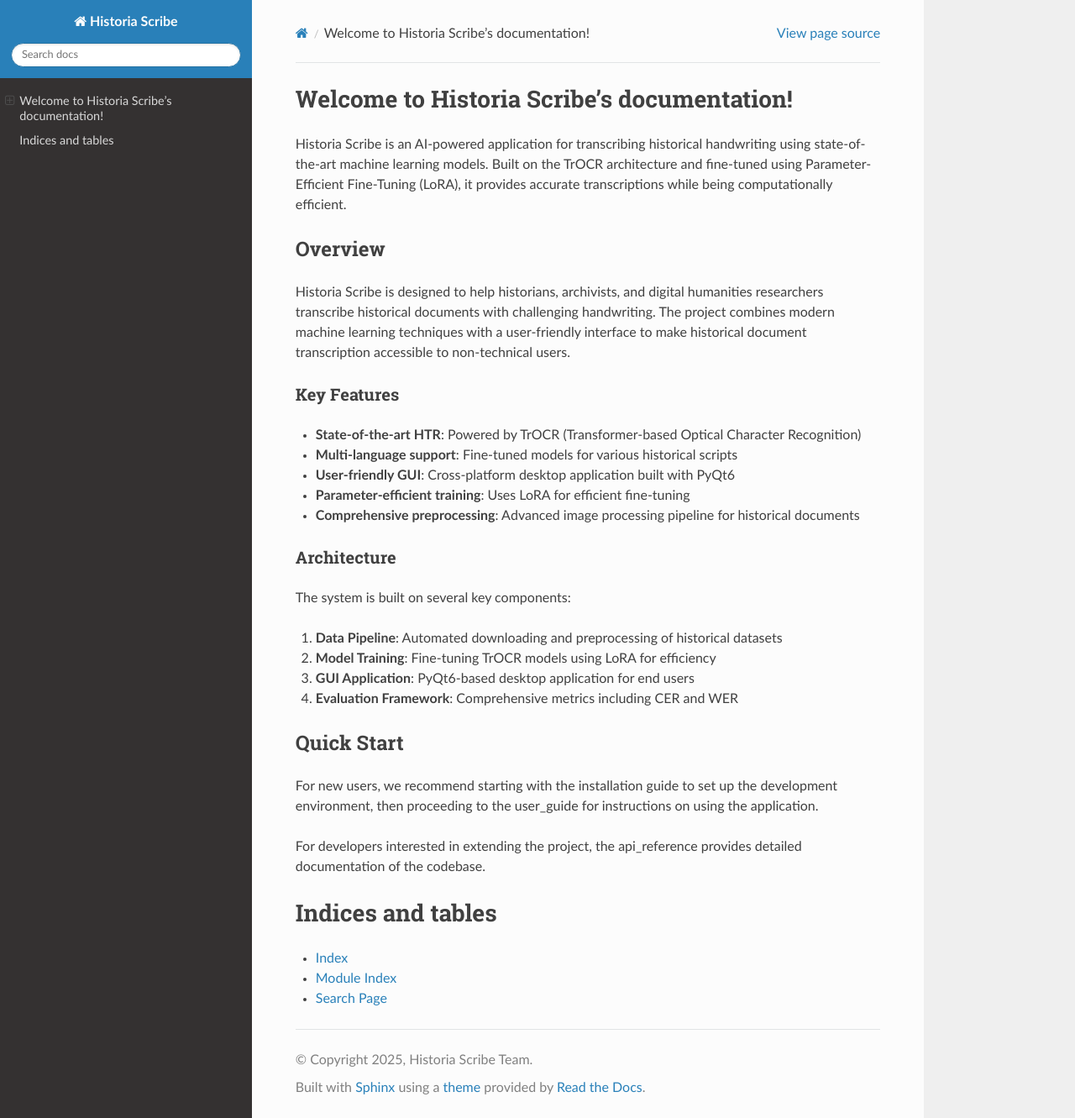
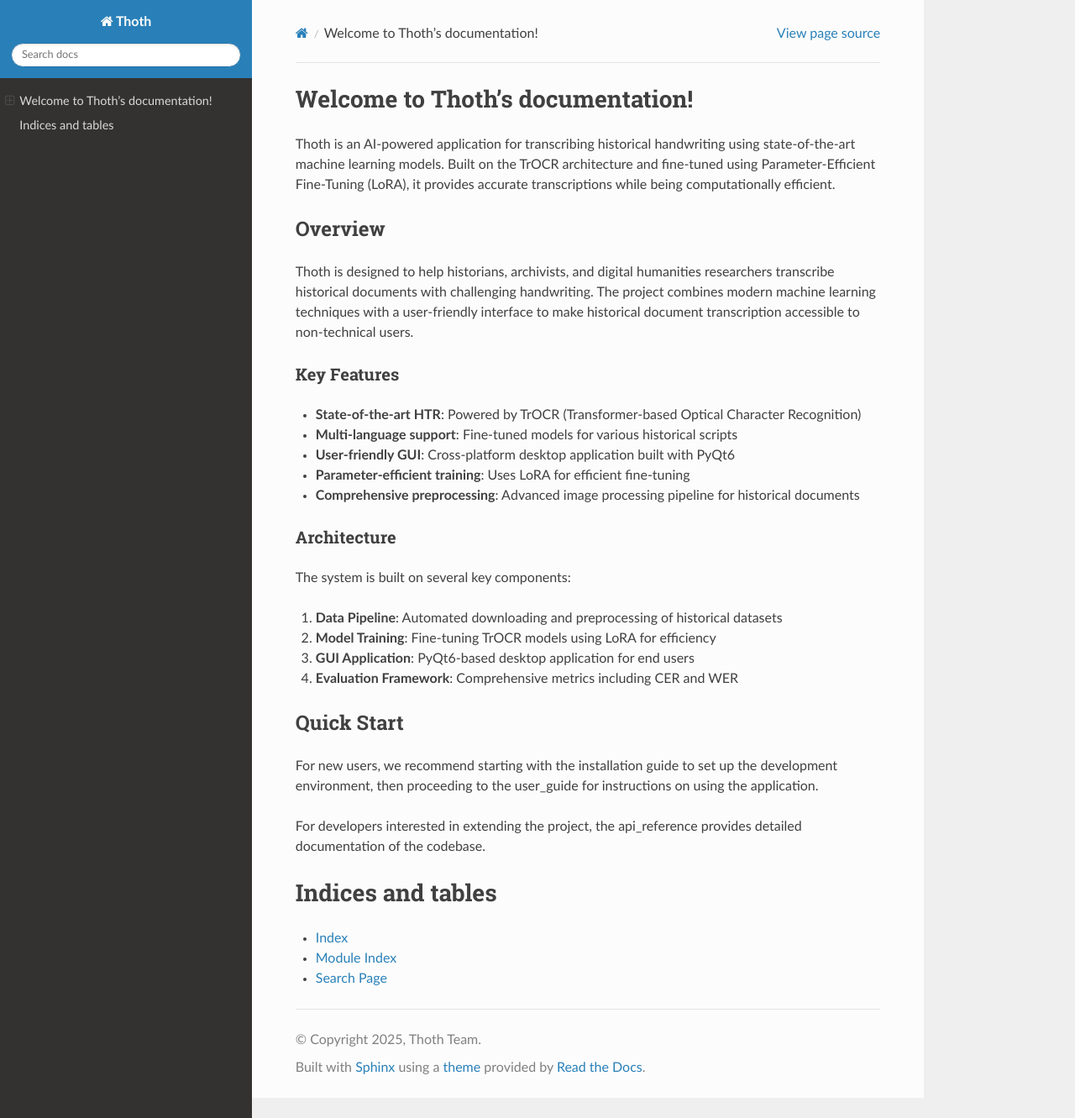
Before and after one commit to rtw878/thoth, a Sphinx documentation site: the page built from docs/index.rst, in a window 1280 px wide and 1331 px high. Shown: the whole window at 84% size. Built offline with Sphinx 7.4.7 and the Read the Docs theme 3.1.0, drawn with Linux system fonts in a browser that asks for light colours; pages that are not in the unit, such as notebooks, are missing from menus.

Commit message:
Rebrand to Thoth: update metadata, docs, and README

```diff
--- a/docs/conf.py
+++ b/docs/conf.py
@@ -17,9 +17,9 @@ sys.path.insert(0, os.path.abspath('../src'))
 
 # -- Project information -----------------------------------------------------
 
-project = 'Historia Scribe'
-copyright = '2025, Historia Scribe Team'
-author = 'Historia Scribe Team'
+project = 'Thoth'
+copyright = '2025, Thoth Team'
+author = 'Thoth Team'
 
 # The full version, including alpha/beta/rc tags
 release = '0.1.0'
--- a/docs/index.rst
+++ b/docs/index.rst
@@ -1,12 +1,12 @@
-.. Historia Scribe documentation master file, created by
+.. Thoth documentation master file, created by
    sphinx-quickstart on Thu Jan 1 00:00:00 2025.
    You can adapt this file completely to your liking, but it should at least
    contain the root `toctree` directive.
 
-Welcome to Historia Scribe's documentation!
-===========================================
+Welcome to Thoth's documentation!
+=================================
 
-Historia Scribe is an AI-powered application for transcribing historical handwriting
+Thoth is an AI-powered application for transcribing historical handwriting
 using state-of-the-art machine learning models. Built on the TrOCR architecture
 and fine-tuned using Parameter-Efficient Fine-Tuning (LoRA), it provides accurate
 transcriptions while being computationally efficient.
@@ -23,7 +23,7 @@ transcriptions while being computationally efficient.
 Overview
 --------
 
-Historia Scribe is designed to help historians, archivists, and digital humanities
+Thoth is designed to help historians, archivists, and digital humanities
 researchers transcribe historical documents with challenging handwriting. The project
 combines modern machine learning techniques with a user-friendly interface to make
 historical document transcription accessible to non-technical users.
```
Also changed, not shown: README.md (+13 -15 lines), pyproject.toml (+6 -6 lines), setup.py (+8 -13 lines).
